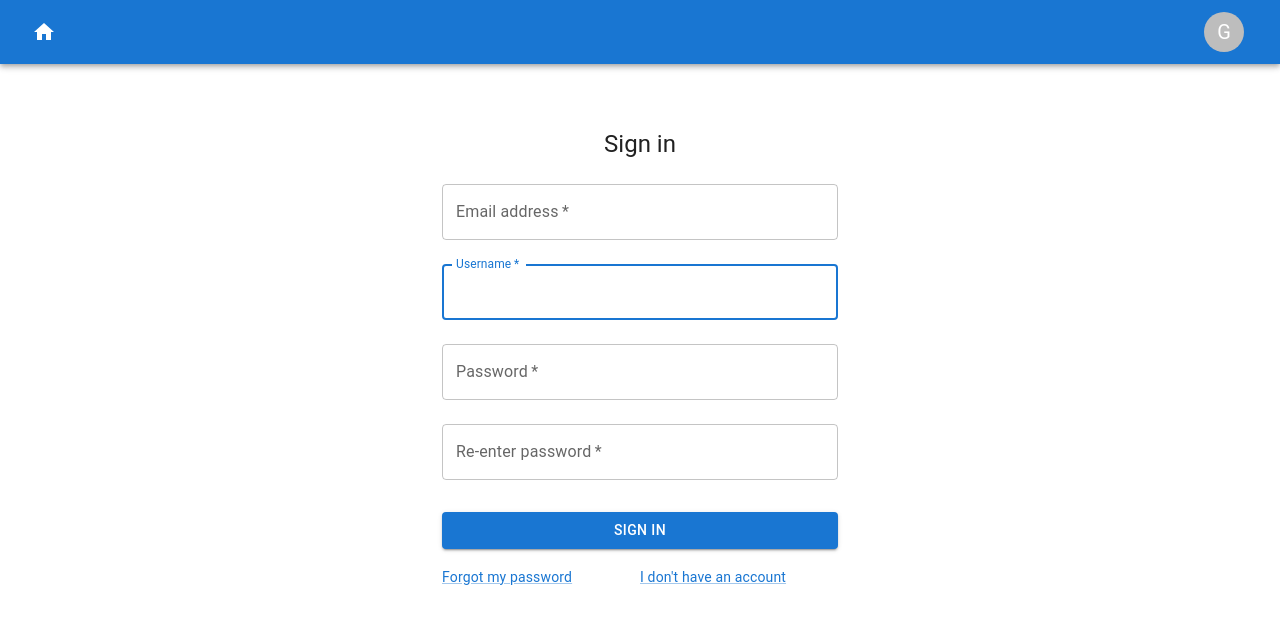
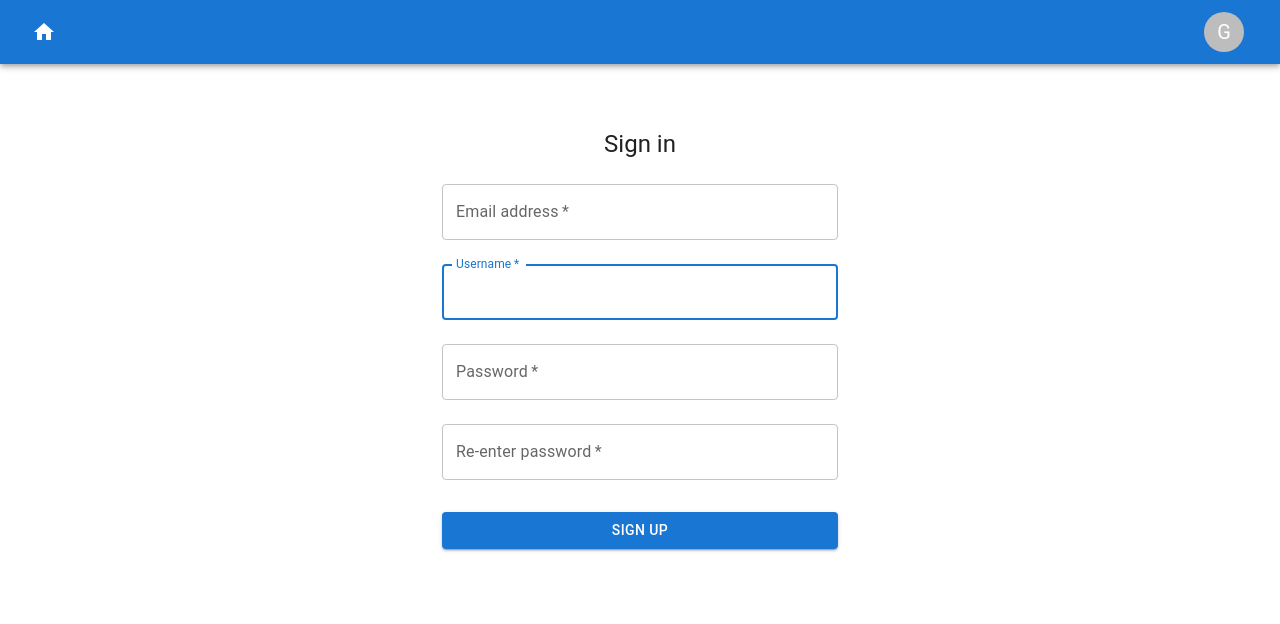
Before and after one commit to Storiaron/QnA-website, a React (Create React App) app in the folder frontend/: page /register in a window 1280 px wide. Shown: the top 624 px of the page. Built offline with nearby package versions, Linux system fonts and the light colour scheme.

Commit message:
Fix bug where email validator got called with invalid value

```diff
--- a/frontend/src/components/Register.jsx
+++ b/frontend/src/components/Register.jsx
@@ -27,7 +27,7 @@ function Register() {
     if (validatePasswordFields(data) !== "good") {
       setPasswordError(validatePasswordFields(data));
     } else {
-      if (isEmailValid(data.get("email"))) {
+      if (isEmailValid(data.email)) {
         delete data.passwordRepeated;
         const response = await fetch("/api/user/register", {
           method: "POST",
@@ -108,20 +108,8 @@ function Register() {
             variant="contained"
             sx={{ mt: 3, mb: 2 }}
           >
-            Sign In
+            Sign Up
           </Button>
-          <Grid container>
-            <Grid item xs>
-              <Link href="#" variant="body2">
-                Forgot my password
-              </Link>
-            </Grid>
-            <Grid item xs>
-              <Link href="#" variant="body2">
-                {"I don't have an account"}
-              </Link>
-            </Grid>
-          </Grid>
         </Box>
       </Box>
     </Container>
```
